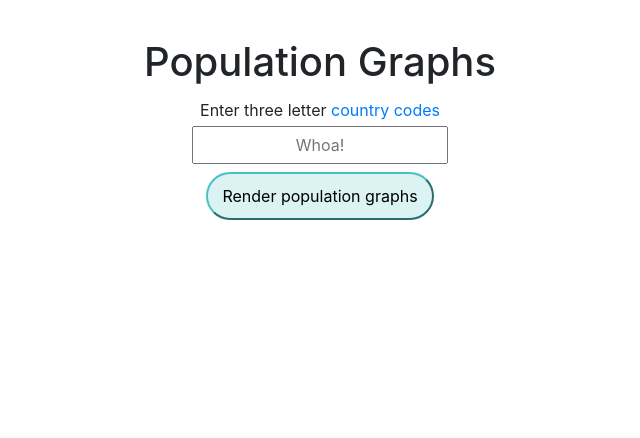
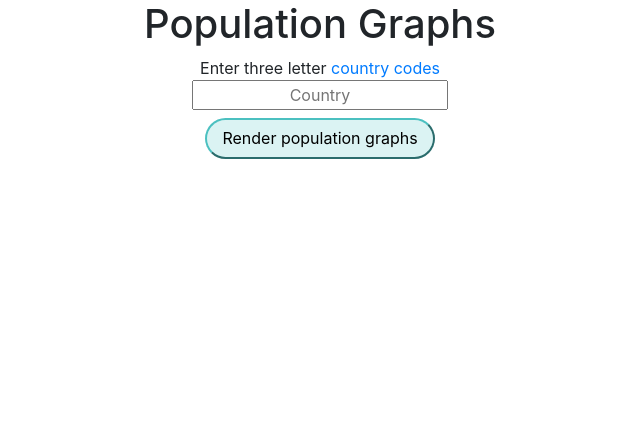
Before and after one commit to archanakarki/Population_graphs, a plain HTML site: page index.html in a window 1280 px wide. Shown: the whole page, without its empty margins (320-960 px from the left). Drawn offline with nearby package versions, Linux system fonts and the light colour scheme.

Commit message:
Added files

```diff
--- a/index.html
+++ b/index.html
@@ -17,7 +17,7 @@
         <label for="country">Enter three letter <a href="https://en.wikipedia.org/wiki/ISO_3166-1#Current_codes">country
                 codes</a>
             <br>
-            <input class='textinput' placeholder='Whoa!' type='text' id='country' maxlength='3' required />
+            <input class='textinput' placeholder='Country' type='text' id='country' maxlength='3' required />
         </label>
         <p>
             <button class='button' id='renderBtn'> Render population graphs </button>
--- a/style.css
+++ /dev/null
@@ -1,33 +0,0 @@
-.container {
-    width: 75vw;
-}
-
-.content {
-    padding: 3%;
-    text-align: center;
-    line-height: 2rem;
-}
-
-button {
-    background-color: rgba(75, 192, 192, 0.2);
-    border-color: rgba(75, 192, 192, 1);
-    border-radius: 50px;
-    padding: 0.5% 1.2%;
-}
-
-button:focus {
-    outline: none;
-}
-
-input[type="text"] {
-    text-align: center;
-}
-
-input[type="text"]:focus {
-    outline: none;
-    outline: 2px solid rgba(75, 192, 192, 1);
-}
-
-canvas {
-    padding: 2% 0;
-}
--- a/styles.css
+++ b/styles.css
@@ -3,9 +3,7 @@
 }
 
 .content {
-    padding: 3%;
     text-align: center;
-    line-height: 2rem;
 }
 
 button {
```
